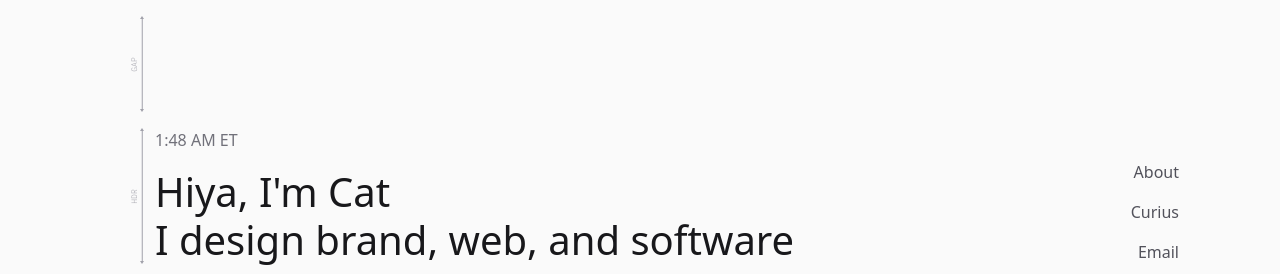
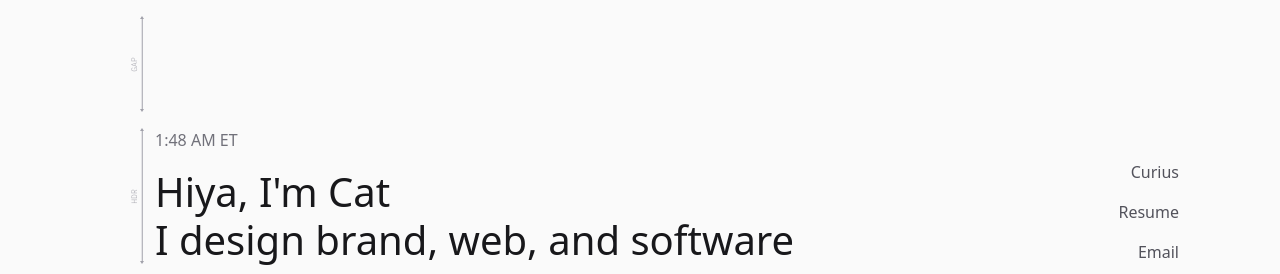
Before and after one commit to catherinehoang44/portfolio-2026, a Next.js app: page / in a window 1280 px wide. Shown: the top 274 px of the page. Built offline with nearby package versions, Linux system fonts and the light colour scheme.

Commit message:
Nav order: Curius, Resume, Email; resume PDF as Design Resume.pdf
Made-with: Cursor

```diff
--- a/src/app/page.tsx
+++ b/src/app/page.tsx
@@ -121,13 +121,6 @@ export default function Home() {
               className="relative z-10 flex flex-col items-start lg:items-end shrink-0"
               style={{ gap: 16 }}
             >
-              <Link
-                href="/about"
-                className="font-medium text-nav capitalize transition-colors hover:opacity-80"
-                style={{ color: COLORS.nav }}
-              >
-                About
-              </Link>
               <a
                 href="https://curius.app/catherine-hoang"
                 target="_blank"
@@ -136,6 +129,15 @@ export default function Home() {
                 style={{ color: COLORS.nav }}
               >
                 Curius
+              </a>
+              <a
+                href="/Design Resume.pdf"
+                target="_blank"
+                rel="noopener noreferrer"
+                className="font-medium text-nav capitalize transition-colors hover:opacity-80"
+                style={{ color: COLORS.nav }}
+              >
+                Resume
               </a>
               <a
                 href="mailto:catherinehoang44@gmail.com"
```
Also changed, not shown: 1 other file (tests, documents, lock files or other folders).
